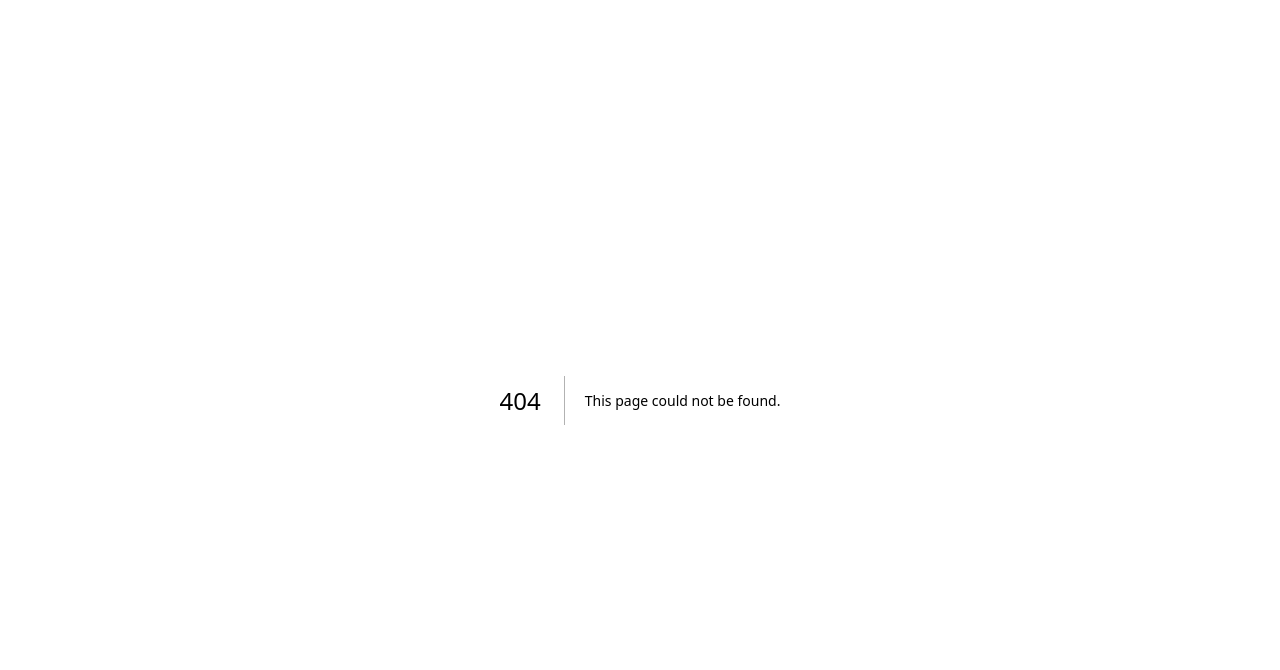
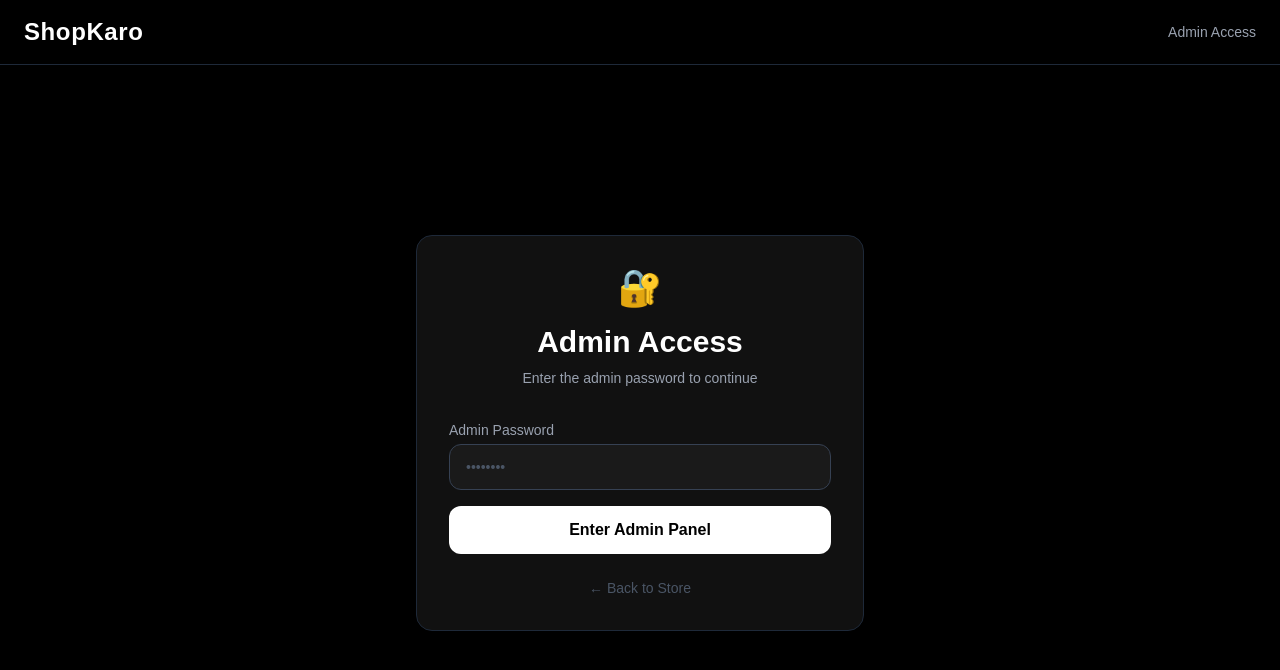
Before and after one commit to BillionareSite/shopkaro, a Next.js app: page /admin-login in a window 1280 px wide. Before the commit this address had no page. Shown: the top 670 px of the page. Built offline with nearby package versions, Linux system fonts and the light colour scheme.

Commit message:
Add admin password protection

```diff
--- /dev/null
+++ b/src/app/admin-login/page.js
@@ -0,0 +1,98 @@
+'use client'
+import { useState } from 'react'
+import { motion } from 'framer-motion'
+
+export default function AdminLogin() {
+  const [password, setPassword] = useState('')
+  const [error, setError] = useState('')
+  const [loading, setLoading] = useState(false)
+
+  const handleSubmit = async (e) => {
+    e.preventDefault()
+    setLoading(true)
+    setError('')
+
+    const res = await fetch('/api/admin/login', {
+      method: 'POST',
+      headers: { 'Content-Type': 'application/json' },
+      body: JSON.stringify({ password })
+    })
+
+    const data = await res.json()
+    setLoading(false)
+
+    if (res.ok) {
+      window.location.href = '/admin'
+    } else {
+      setError(data.message)
+    }
+  }
+
+  return (
+    <main className="min-h-screen bg-black text-white flex flex-col">
+
+      <motion.nav
+        initial={{ y: -80, opacity: 0 }}
+        animate={{ y: 0, opacity: 1 }}
+        transition={{ duration: 0.6 }}
+        className="border-b border-gray-800 px-6 py-4 flex items-center justify-between"
+      >
+        <a href="/" className="text-2xl font-bold tracking-wide">ShopKaro</a>
+        <span className="text-gray-400 text-sm">Admin Access</span>
+      </motion.nav>
+
+      <div className="flex-1 flex items-center justify-center px-4 py-12">
+        <motion.div
+          initial={{ opacity: 0, y: 40 }}
+          animate={{ opacity: 1, y: 0 }}
+          transition={{ duration: 0.7 }}
+          className="w-full max-w-md bg-[#111] border border-gray-800 rounded-2xl p-8"
+        >
+          <div className="text-center mb-8">
+            <p className="text-4xl mb-4">🔐</p>
+            <h2 className="text-3xl font-bold mb-2">Admin Access</h2>
+            <p className="text-gray-400 text-sm">Enter the admin password to continue</p>
+          </div>
+
+          <form onSubmit={handleSubmit} className="space-y-4">
+            <div>
+              <label className="text-sm text-gray-400 mb-1 block">Admin Password</label>
+              <input
+                type="password"
+                placeholder="••••••••"
+                value={password}
+                onChange={(e) => setPassword(e.target.value)}
+                className="w-full bg-[#1a1a1a] border border-gray-700 rounded-xl px-4 py-3 text-sm text-white placeholder-gray-600 focus:outline-none focus:border-white transition"
+                required
+              />
+            </div>
+
+            <motion.button
+              type="submit"
+              whileHover={{ scale: 1.02 }}
+              whileTap={{ scale: 0.98 }}
+              disabled={loading}
+              className="w-full bg-white text-black font-semibold py-3 rounded-xl hover:bg-gray-100 transition"
+            >
+              {loading ? 'Verifying...' : 'Enter Admin Panel'}
+            </motion.button>
+          </form>
+
+          {error && (
+            <motion.p
+              initial={{ opacity: 0 }}
+              animate={{ opacity: 1 }}
+              className="text-center text-red-400 text-sm mt-4"
+            >
+              {error}
+            </motion.p>
+          )}
+
+          <p className="text-center text-sm text-gray-600 mt-6">
+            <a href="/" className="hover:text-white transition">← Back to Store</a>
+          </p>
+        </motion.div>
+      </div>
+    </main>
+  )
+}
--- /dev/null
+++ b/src/app/api/admin/products/login/route.js
@@ -0,0 +1,24 @@
+import { NextResponse } from 'next/server'
+
+const ADMIN_PASSWORD = 'shopkaro@admin123'
+
+export async function POST(req) {
+  try {
+    const { password } = await req.json()
+
+    if (password !== ADMIN_PASSWORD) {
+      return NextResponse.json({ message: 'Wrong password!' }, { status: 401 })
+    }
+
+    const response = NextResponse.json({ message: 'Access granted!' }, { status: 200 })
+    response.cookies.set('admin_auth', ADMIN_PASSWORD, {
+      httpOnly: true,
+      maxAge: 60 * 60 * 24 * 7,
+      path: '/'
+    })
+
+    return response
+  } catch (error) {
+    return NextResponse.json({ message: error.message }, { status: 500 })
+  }
+}
--- a/src/app/products/page.js
+++ b/src/app/products/page.js
@@ -8,6 +8,7 @@ export default function Products() {
   const [category, setCategory] = useState('All')
   const [menuOpen, setMenuOpen] = useState(false)
   const [isLoggedIn, setIsLoggedIn] = useState(false)
+  const [search, setSearch] = useState('')
 
   useEffect(() => {
     setIsLoggedIn(!!localStorage.getItem('token'))
@@ -20,7 +21,10 @@ export default function Products() {
   }, [])
 
   const categories = ['All', 'Electronics', 'Fashion', 'Home', 'Beauty', 'Sports', 'Books', 'Toys']
-  const filtered = category === 'All' ? products : products.filter(p => p.category === category)
+
+  const filtered = products
+    .filter(p => category === 'All' || p.category === category)
+    .filter(p => p.name.toLowerCase().includes(search.toLowerCase()))
 
   return (
     <main className="min-h-screen bg-black text-white">
@@ -96,6 +100,32 @@ export default function Products() {
           All Products
         </motion.h2>
 
+        {/* Search Bar */}
+        <motion.div
+          initial={{ opacity: 0, y: 10 }}
+          animate={{ opacity: 1, y: 0 }}
+          transition={{ delay: 0.1 }}
+          className="relative mb-6"
+        >
+          <span className="absolute left-4 top-1/2 -translate-y-1/2 text-gray-500 text-lg">🔍</span>
+          <input
+            type="text"
+            placeholder="Search products..."
+            value={search}
+            onChange={(e) => setSearch(e.target.value)}
+            className="w-full bg-[#111] border border-gray-700 rounded-xl pl-11 pr-4 py-3 text-sm text-white placeholder-gray-600 focus:outline-none focus:border-white transition"
+          />
+          {search && (
+            <button
+              onClick={() => setSearch('')}
+              className="absolute right-4 top-1/2 -translate-y-1/2 text-gray-500 hover:text-white transition"
+            >
+              ✕
+            </button>
+          )}
+        </motion.div>
+
+        {/* Category Pills */}
         <div className="flex gap-3 overflow-x-auto mb-8 pb-2">
           {categories.map(cat => (
             <button
@@ -112,6 +142,13 @@ export default function Products() {
           ))}
         </div>
 
+        {/* Search result info */}
+        {search && (
+          <p className="text-gray-500 text-sm mb-4">
+            {filtered.length} result{filtered.length !== 1 ? 's' : ''} for "<span className="text-white">{search}</span>"
+          </p>
+        )}
+
         {loading ? (
           <div className="text-center py-20 text-gray-500">Loading products...</div>
         ) : filtered.length === 0 ? (
@@ -120,8 +157,19 @@ export default function Products() {
             animate={{ opacity: 1 }}
             className="text-center py-20"
           >
-            <p className="text-gray-500 text-lg">No products yet!</p>
-            <p className="text-gray-600 text-sm mt-2">Products will appear here once added.</p>
+            <p className="text-4xl mb-4">🔍</p>
+            <p className="text-gray-500 text-lg">No products found!</p>
+            <p className="text-gray-600 text-sm mt-2">
+              {search ? `No results for "${search}". Try a different keyword.` : 'No products in this category yet.'}
+            </p>
+            {search && (
+              <button
+                onClick={() => setSearch('')}
+                className="mt-4 text-white border border-gray-700 px-4 py-2 rounded-lg text-sm hover:border-white transition"
+              >
+                Clear Search
+              </button>
+            )}
           </motion.div>
         ) : (
           <motion.div
--- /dev/null
+++ b/src/middleware.js
@@ -0,0 +1,20 @@
+import { NextResponse } from 'next/server'
+
+const ADMIN_PASSWORD = 'shopkaro@admin123'
+
+export function middleware(req) {
+  const { pathname } = req.nextUrl
+
+  if (pathname.startsWith('/admin')) {
+    const auth = req.cookies.get('admin_auth')?.value
+    if (auth !== ADMIN_PASSWORD) {
+      return NextResponse.redirect(new URL('/admin-login', req.url))
+    }
+  }
+
+  return NextResponse.next()
+}
+
+export const config = {
+  matcher: ['/admin/:path*']
+}
```
